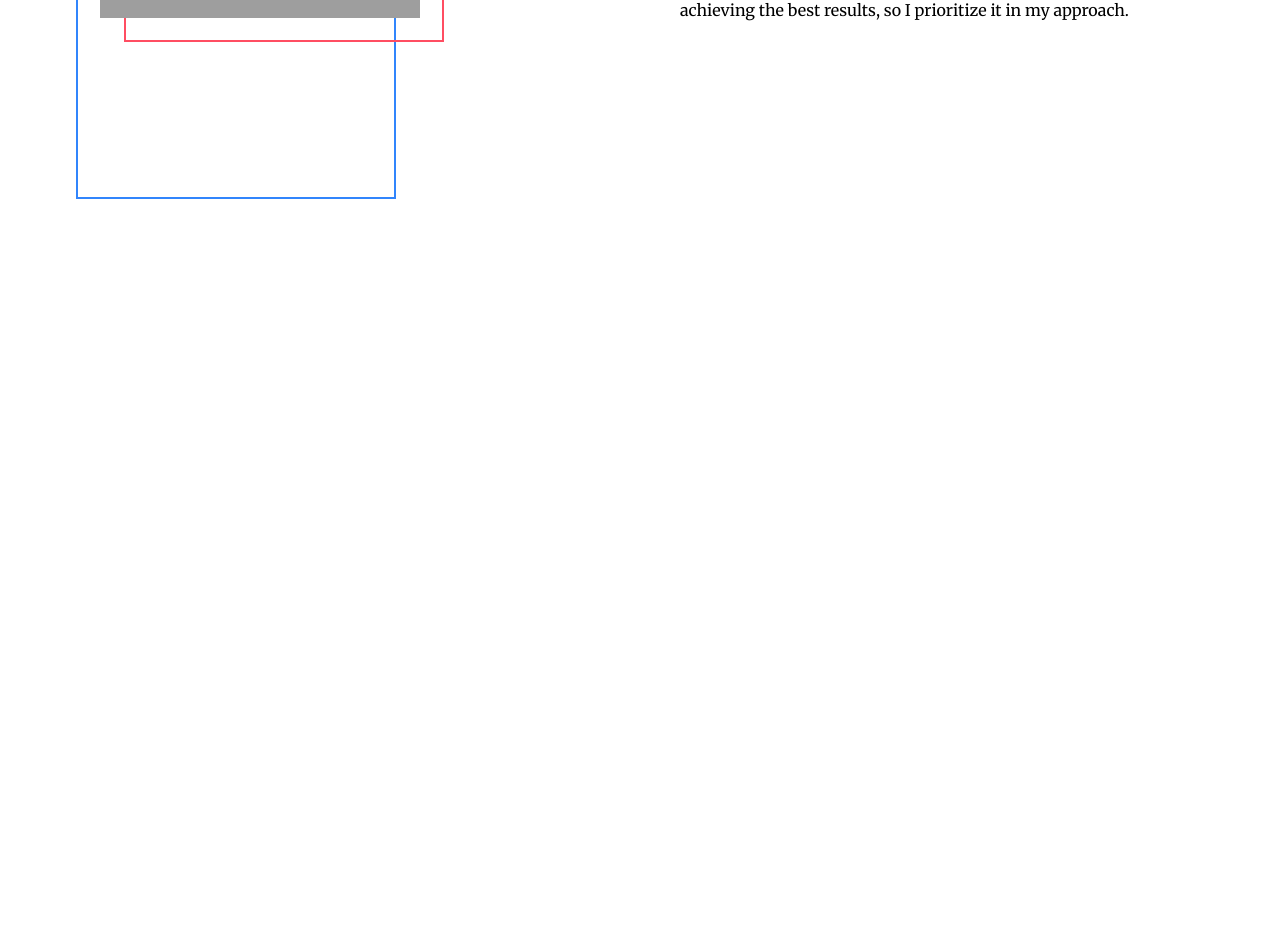
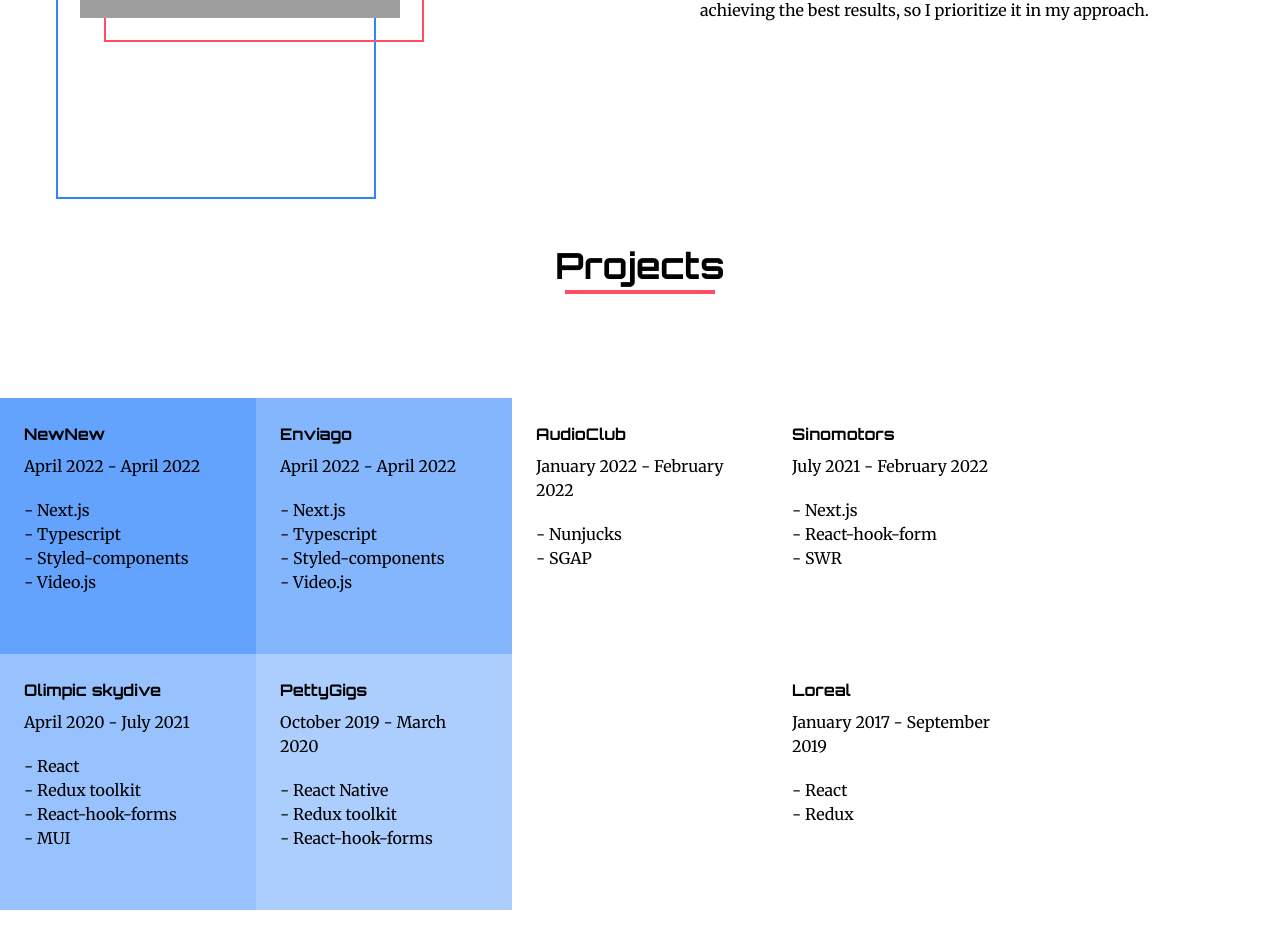
Before and after one commit to Aleinikova/cv, a Next.js app: page / in a window 1280 px wide. Shown: the part 1290-2238 px from the top of the page. Before the commit the page ends 1489 px from the top, so only its background shows below. Built offline with nearby package versions, Linux system fonts and the light colour scheme; grey boxes are pictures that could not be loaded.

Commit message:
WIP: implement projects section

```diff
--- a/app/(homepage)/AboutMe.tsx
+++ b/app/(homepage)/AboutMe.tsx
@@ -3,7 +3,7 @@
 
 function AboutMe() {
   return (
-    <section className='section flex w-full flex-col px-5'>
+    <section className='section flex w-full flex-col px-8'>
       <Headline className='mb-28' component='h2'>
         About me
       </Headline>
--- /dev/null
+++ b/app/(homepage)/Projects.tsx
@@ -0,0 +1,101 @@
+import Headline from '@components/Headline';
+import clsx from 'clsx';
+
+interface IProject {
+  className?: string;
+  title: string;
+  startDate: string;
+  endDate: string;
+  stack: string[];
+}
+
+const PROJECT_LIST = [
+  {
+    title: 'NewNew',
+    startDate: '2022-04-01',
+    endDate: '2022-04-01',
+    stack: ['Next.js', 'Typescript', 'Styled-components', 'Video.js'],
+    bg: 'bg-secondary bg-opacity-75',
+  },
+  {
+    title: 'Enviago',
+    startDate: '2022-04-01',
+    endDate: '2022-04-01',
+    stack: ['Next.js', 'Typescript', 'Styled-components', 'Video.js'],
+    bg: 'bg-secondary bg-opacity-60',
+  },
+  {
+    title: 'AudioClub',
+    startDate: '2022-01-01',
+    endDate: '2022-02-01',
+    stack: ['Nunjucks', 'SGAP'],
+  },
+  {
+    title: 'Sinomotors',
+    startDate: '2021-07-01',
+    endDate: '2022-02-01',
+    stack: ['Next.js', 'React-hook-form', 'SWR'],
+  },
+  {
+    title: 'Olimpic skydive',
+    startDate: '2020-04-01',
+    endDate: '2021-07-01',
+    stack: ['React', 'Redux toolkit', 'React-hook-forms', 'MUI'],
+    bg: 'bg-secondary bg-opacity-50',
+  },
+  {
+    title: 'PettyGigs',
+    startDate: '2019-10-01',
+    endDate: '2020-03-01',
+    stack: ['React Native', 'Redux toolkit', 'React-hook-forms'],
+    bg: 'bg-secondary bg-opacity-40',
+  },
+  {
+    title: 'Loreal',
+    startDate: '2017-01-01',
+    endDate: '2019-09-01',
+    stack: ['React', 'Redux'],
+  },
+];
+
+const EMPTY_PIECES = [3, 5];
+
+function Project({ className, title, startDate, endDate, stack }: IProject) {
+  return (
+    <div className={clsx('h-64 w-64 p-6', className)}>
+      <h4 className='font-secondary font-xl mb-2 font-bold'>{title}</h4>
+      <p className='mb-5'>{`${new Date(startDate).toLocaleString('en-US', {
+        year: 'numeric',
+        month: 'long',
+      })} - ${new Date(endDate).toLocaleString('en-US', {
+        year: 'numeric',
+        month: 'long',
+      })}`}</p>
+      <ul>
+        {stack.map((stackEl) => (
+          <li key={stackEl}>{`- ${stackEl}`}</li>
+        ))}
+      </ul>
+    </div>
+  );
+}
+
+function Projects() {
+  return (
+    <section className='section flex w-full flex-col'>
+      <Headline className='mb-28' component='h2'>
+        Projects
+      </Headline>
+      <ul className='flex flex-wrap'>
+        {PROJECT_LIST.map(({ bg, ...projectEl }, index) => (
+          <li key={projectEl.title} className='flex'>
+            <Project className={bg} {...projectEl} />
+            {EMPTY_PIECES.includes(index) && <div className='h-64 w-64' />}
+          </li>
+        ))}
+      </ul>
+    </section>
+  );
+}
+
+export default Projects;
--- a/app/(homepage)/layout.tsx
+++ b/app/(homepage)/layout.tsx
@@ -29,9 +29,13 @@
   children: React.ReactNode;
 }) {
   return (
-    <html lang='en' className={`${merriweather.variable} ${orbitron.variable}`}>
-      <body className='font-primary'>
+    <html
+      lang='en'
+      className={`${merriweather.variable} ${orbitron.variable} w-full`}
+    >
+      <body className='font-primary flex flex-col'>
         <Header />
+
         {children}
       </body>
     </html>
--- a/app/(homepage)/page.tsx
+++ b/app/(homepage)/page.tsx
@@ -1,11 +1,13 @@
 import AboutMe from './AboutMe';
+import Projects from './Projects';
 import WelcomeBlock from './WelcomeBlock';
 
 export default function Home() {
   return (
-    <main className='flex min-h-screen flex-col items-center justify-between px-20'>
+    <main className='mx-auto flex min-h-screen w-full max-w-7xl flex-col items-center justify-between lg:px-20 xl:px-0'>
       <WelcomeBlock />
       <AboutMe />
+      <Projects />
     </main>
   );
 }
--- a/tailwind.config.ts
+++ b/tailwind.config.ts
@@ -33,6 +33,9 @@
       opacity: {
         '35': '.35',
       },
+      maxWidth: {
+        'max-w-8xl': '1360px',
+      },
     },
   },
   plugins: [],
```
